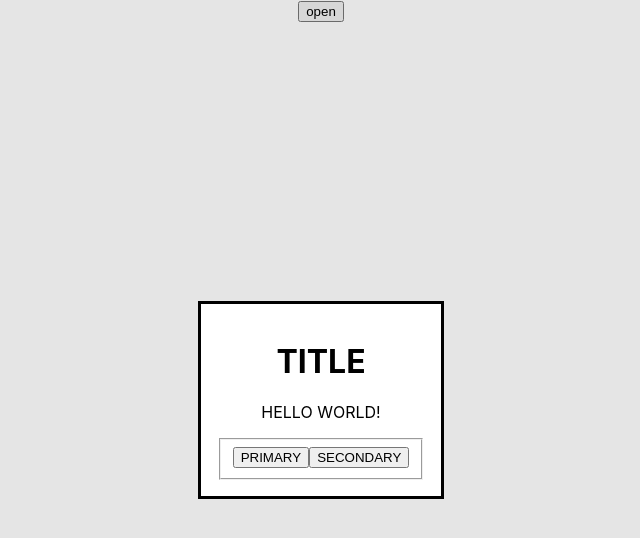
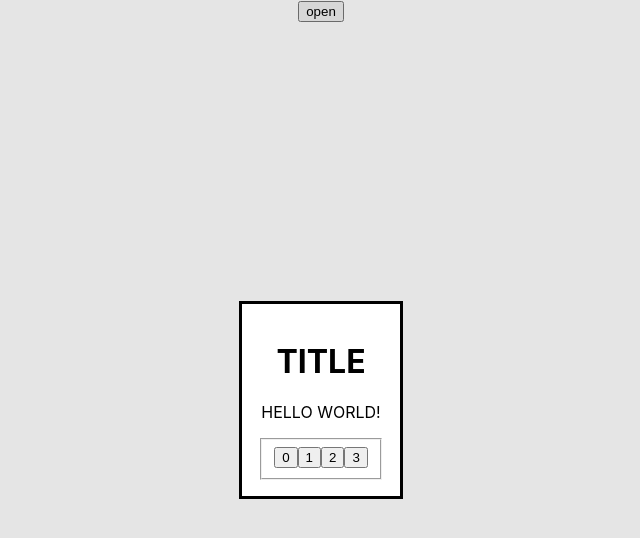
Before and after one commit to nabepa/react-dialog-with-promise-button, a React (Create React App) app: page / in a window 1280 px wide. Both pictures are taken after a click on the button "open". Shown: the top 538 px of the page, without its empty margins (319-959 px from the left). Built offline with nearby package versions, Linux system fonts and the light colour scheme; the HTML template or start-up script is replaced by a standard one.

Commit message:
feat: multiple buttons for the ModalDialog

```diff
--- a/src/App.tsx
+++ b/src/App.tsx
@@ -1,9 +1,9 @@
 import { useRef } from 'react';
 import './App.css';
-import Button from './components/Button/Button';
 import ModalDialog, {
   ModalDialogHandler,
 } from './components/ModalDialog/ModalDialog';
+import { sleep } from './utils/sleep';
 
 function App() {
   const modalRef = useRef<ModalDialogHandler>(null);
@@ -22,20 +22,30 @@ function App() {
         ref={modalRef}
         title='TITLE'
         content='HELLO WORLD!'
-        primaryButton={{
-          children: 'PRIMARY',
-          onClick: () => {
-            return new Promise((resolve) => {
-              setTimeout(() => {
-                resolve();
-              }, 1000);
-            });
+        buttons={[
+          {
+            children: '0',
+            onClick: () => {},
           },
-        }}
-        secondaryButton={{
-          children: 'SECONDARY',
-          onClick: () => {},
-        }}
+          {
+            children: '1',
+            onClick: () => {
+              return sleep(1000);
+            },
+          },
+          {
+            children: '2',
+            onClick: () => {
+              return sleep(2000);
+            },
+          },
+          {
+            children: '3',
+            onClick: () => {
+              return sleep(3000);
+            },
+          },
+        ]}
       />
     </div>
   );
--- a/src/components/ModalDialog/ModalDialog.tsx
+++ b/src/components/ModalDialog/ModalDialog.tsx
@@ -1,27 +1,22 @@
-import {
-  forwardRef,
-  memo,
-  useImperativeHandle,
-  useRef,
-  MouseEvent,
-  useCallback,
-  useState,
-} from 'react';
+import { forwardRef, memo, useImperativeHandle, useRef, useState } from 'react';
 import Button, { ButtonProps } from '../Button/Button';
 
 export type ModalDialogHandler = {
-  open: () => Promise<any>;
+  open: () => Promise<number>;
 };
 
 type Props = {
   title: string;
   content: string;
-  primaryButton: ButtonProps;
-  secondaryButton: ButtonProps;
+  buttons: ButtonProps[];
 };
 
+const PREFIX = 'modal-dialog-';
+
 const ModalDialog = forwardRef<ModalDialogHandler, Props>(
-  ({ title, content, primaryButton, secondaryButton }, ref) => {
+  ({ title, content, buttons }, ref) => {
+    if (buttons.length <= 0)
+      throw new Error('ModalDialog needs at least one button.');
     const dialogRef = useRef<HTMLDialogElement>(null);
 
     useImperativeHandle(
@@ -29,24 +24,22 @@ const ModalDialog = forwardRef<ModalDialogHandler, Props>(
       () => ({
         open: () => {
           dialogRef.current?.showModal();
-          let resolvePrimary = () => {};
-          let resolveSecondary = () => {};
-          return new Promise((resolve) => {
-            resolvePrimary = () => {
-              resolve('primary');
+          const eventHandlers: Array<() => void> = [];
+          return new Promise<number>((resolve) => {
+            buttons.forEach((_, idx) => {
+              const handler = () => {
+                resolve(idx);
               };
-            resolveSecondary = () => {
-              resolve('secondary');
-            };
-
-            dialogRef.current?.addEventListener('primary', resolvePrimary);
-            dialogRef.current?.addEventListener('secondary', resolveSecondary);
+              eventHandlers.push(handler);
+              dialogRef.current?.addEventListener(`${PREFIX}${idx}`, handler);
+            });
           }).finally(() => {
-            dialogRef.current?.removeEventListener('primary', resolvePrimary);
+            buttons.forEach((_, idx) => {
               dialogRef.current?.removeEventListener(
-              'secondary',
-              resolveSecondary
+                `${PREFIX}${idx}`,
+                eventHandlers[idx]
               );
+            });
             dialogRef.current?.close();
           });
         },
@@ -58,43 +51,31 @@ const ModalDialog = forwardRef<ModalDialogHandler, Props>(
     );
 
     const [isDelayed, setIsDelayed] = useState<boolean>(false);
-    const f = useCallback(
-      async (
-        e: MouseEvent<HTMLButtonElement>,
-        key: string,
-        handleClick: ButtonProps['onClick']
-      ) => {
-        try {
-          if (handleClick == null) return;
-          setIsDelayed(true);
-          await handleClick(e);
-        } finally {
-          setIsDelayed(false);
-          e.target.dispatchEvent(new Event(key, { bubbles: true }));
-        }
-      },
-      [isDelayed]
-    );
 
     return (
       <dialog ref={dialogRef}>
         <h1>{title}</h1>
         <p>{content}</p>
         <fieldset disabled={isDelayed}>
+          {buttons.map((button, idx) => (
             <Button
+              key={idx}
               onClick={async (e) => {
-              await f(e, 'primary', primaryButton.onClick);
+                try {
+                  if (button.onClick == null) return;
+                  setIsDelayed(true);
+                  await button.onClick(e);
+                } finally {
+                  setIsDelayed(false);
+                  e.target.dispatchEvent(
+                    new Event(`${PREFIX}${idx}`, { bubbles: true })
+                  );
+                }
               }}
             >
-            {primaryButton.children}
+              {button.children}
             </Button>
-          <Button
-            onClick={async (e) => {
-              await f(e, 'secondary', secondaryButton.onClick);
-            }}
-          >
-            {secondaryButton.children}
-          </Button>
+          ))}
         </fieldset>
       </dialog>
     );
--- /dev/null
+++ b/src/utils/sleep.ts
@@ -0,0 +1,7 @@
+export const sleep = (ms: number) => {
+  return new Promise<void>((resolve) => {
+    setTimeout(() => {
+      resolve();
+    }, ms);
+  });
+};
```
Lines whose indentation alone changed are shown as unchanged.
